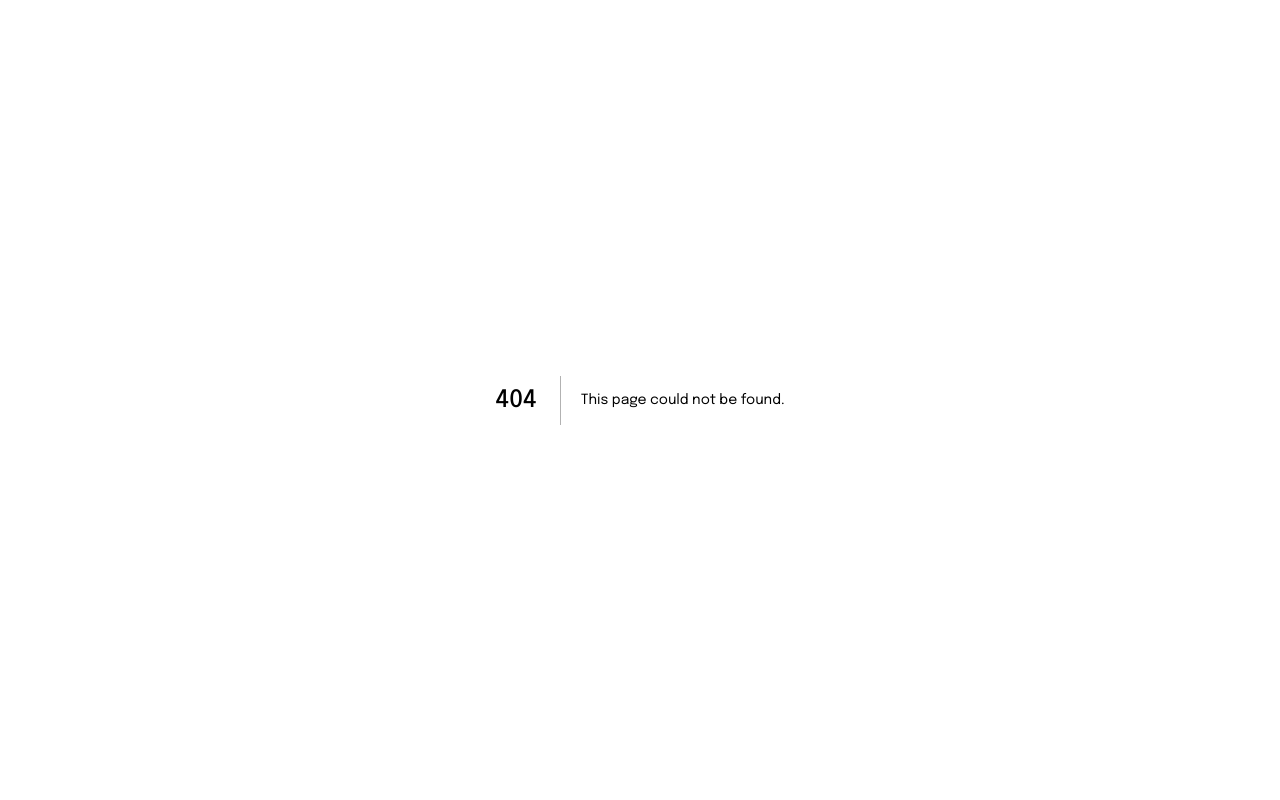
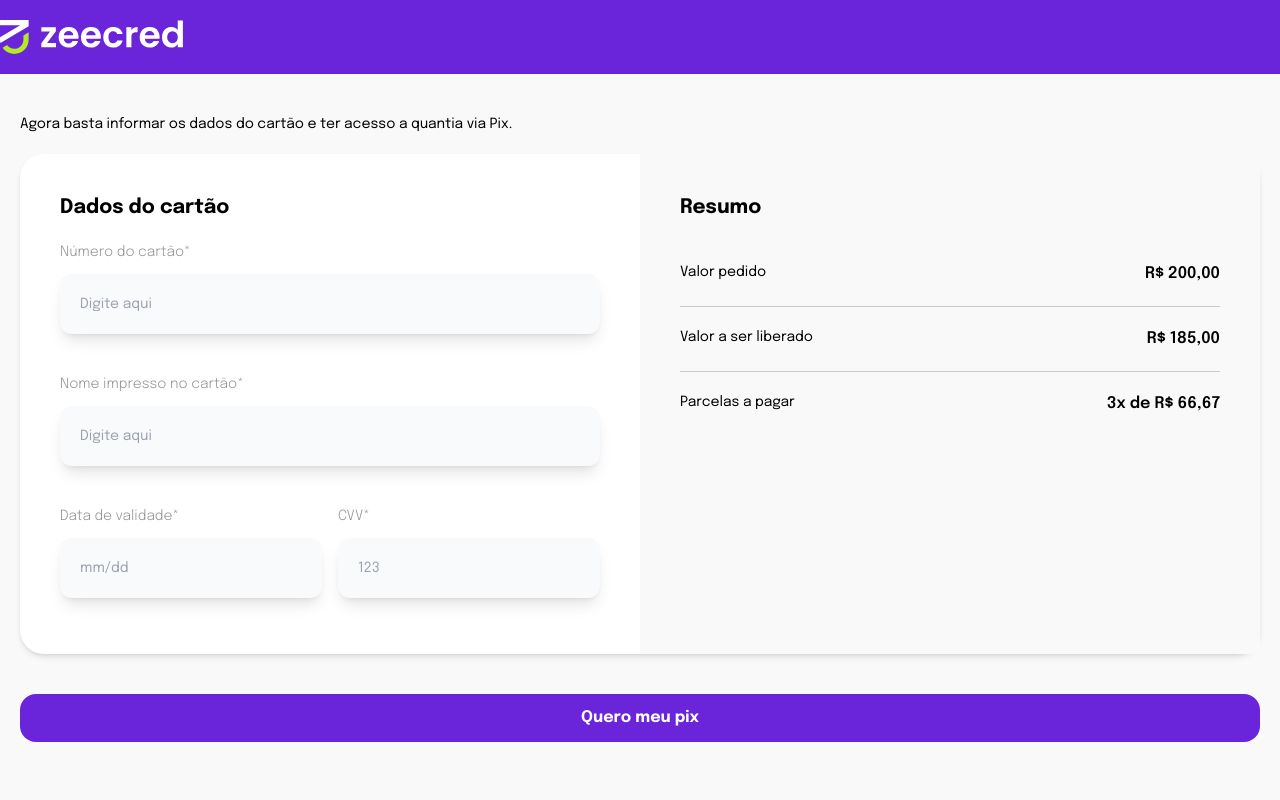
Before and after one commit to willfortes/zeecred-landingpage, a Next.js app: page /payment in a window 1280 px wide. Before the commit this address had no page. Shown: the top 800 px of the page. Built offline with nearby package versions, Linux system fonts and the light colour scheme.

Commit message:
payment page

```diff
--- a/src/app/contract/page.tsx
+++ b/src/app/contract/page.tsx
@@ -8,7 +8,7 @@ import PixFormClient from "@/components/Contract/PixFormClient";
 import Steps from "@/components/Contract/Steps";
 import Footer from "@/components/Footer";
 import { useRouter } from "next/navigation";
-import { useState } from "react";
+import { useEffect, useState } from "react";
 
 export default function Home() {
 
@@ -16,7 +16,13 @@ export default function Home() {
 
   const router = useRouter();
 
+  useEffect(() => {
+    window.scrollTo({ top: 0, behavior: 'smooth' });
+  }, [])
+
   const handleStep = (next: boolean) => {
+    window.scrollTo({ top: 0, behavior: 'smooth' });
+
     if (next) {
       setCurrentStep(currentStep + 1);
     } else {
@@ -26,6 +32,10 @@ export default function Home() {
 
   const handleLandingPage = () => {
     router.push("/")
+  }
+
+  const handlePayment = () => {
+    router.push("/payment")
   }
 
   return (
@@ -78,39 +88,39 @@ export default function Home() {
             {currentStep === 3 &&
               <div>
                 <div className="flex items-center mb-5">
-                    <input id="terms" type="checkbox" value="" className="w-10 h-10 text-primary bg-primary accent-primary border border-primary rounded-xl focus:ring-primary checked:bg-primary" />
-                    <label htmlFor="terms" className="ms-2 md:text-xl text-base font-medium text-gray-900 ">Li e aceito os termos do <a href="" className="text-primary">Guia Contratual</a></label>
+                    <input id="terms" type="checkbox" value="" className="text-primary bg-primary accent-primary border border-primary rounded-xl focus:ring-primary checked:bg-primary" />
+                    <label htmlFor="terms" className="ms-2 md:text-sm text-base font-medium text-gray-900 ">Li e aceito os termos do <a href="" className="text-primary">Guia Contratual</a></label>
                 </div>
                 <div className="flex items-center">
-                    <input id="politics" type="checkbox" value="" className="w-10 h-10 text-primary bg-primary accent-primary border-primary rounded-xl focus:ring-primary " />
-                    <label htmlFor="politics" className="ms-2 md:text-xl text-base font-medium text-gray-900 ">Ao marcar, eu aceito <a href="" className="text-primary">Politica de Privacidade</a></label>
+                    <input id="politics" type="checkbox" value="" className="text-primary bg-primary accent-primary border-primary rounded-xl focus:ring-primary " />
+                    <label htmlFor="politics" className="ms-2 md:text-sm text-base font-medium text-gray-900 ">Ao marcar, eu aceito <a href="" className="text-primary">Politica de Privacidade</a></label>
                 </div>
               </div>
             }
 
-            <div className={`${currentStep > 1 ? "grid md:grid-cols-2 sm:grid-cols-1" : currentStep >= 3 ? "flex justify-start" : "flex justify-end"} gap-5 mt-10 mb-40`}>
+            <div className={`${currentStep >= 1 ? "grid md:grid-cols-2 sm:grid-cols-1" : currentStep >= 3 ? "flex justify-start" : "flex justify-end"} gap-5 mt-10 mb-40`}>
               {currentStep <= 1 &&
-                <button type="button" onClick={handleLandingPage} className={`${currentStep > 1 ? "w-full" : "md:w-1/2 sm:w-full"} w-full border border-primary text-primary py-3 rounded-2xl hover:bg-primary hover:text-white`}>Voltar</button>
+                <button disabled type="button" onClick={handleLandingPage} className={`${currentStep >= 1 ? "w-full" : "md:w-1/2 sm:w-full"} disabled:border-gray-400 disabled:text-gray-400 disabled:hover:bg-gray-200 w-full border border-primary text-primary py-3 font-bold rounded-2xl hover:bg-primary hover:text-white`}>Voltar</button>
               }
 
               {currentStep > 1 && currentStep <= 3 &&
-                <button type="button" onClick={() => handleStep(false)} className={`${currentStep > 1 ? "w-full" : "md:w-1/2 sm:w-full"} w-full border border-primary text-primary py-3 rounded-2xl hover:bg-primary hover:text-white`}>Anterior</button>
+                <button type="button" onClick={() => handleStep(false)} className={`${currentStep >= 1 ? "w-full" : "md:w-1/2 sm:w-full"} w-full border border-primary text-primary py-3 font-bold rounded-2xl hover:bg-primary hover:text-white`}>Anterior</button>
               }
 
               {currentStep <= 2 &&
-                <button type="button" onClick={() => handleStep(true)} className={`${currentStep > 1 ? "w-full" : "md:w-1/2 sm:w-full"} w-full bg-primary text-white py-3 rounded-2xl hover:bg-violet-900`}>Próximo</button>
+                <button type="button" onClick={() => handleStep(true)} className={`${currentStep >= 1 ? "w-full" : "md:w-1/2 sm:w-full"} w-full bg-primary text-white py-3 rounded-2xl font-bold hover:bg-violet-900`}>Próximo</button>
               }
 
               {currentStep === 3 &&
-                <button type="button" onClick={() => handleStep(true)} className={`${currentStep > 1 ? "w-full" : "md:w-1/2 sm:w-full"} w-full bg-primary text-white py-3 rounded-2xl hover:bg-violet-900`}>Finalizar pedido</button>
+                <button type="button" onClick={() => handleStep(true)} className={`${currentStep >= 1 ? "w-full" : "md:w-1/2 sm:w-full"} w-full bg-primary text-white py-3 rounded-2xl font-bold hover:bg-violet-900`}>Finalizar pedido</button>
               }
 
               {currentStep > 3 &&
-                <button type="button" onClick={handleLandingPage} className={`${currentStep > 1 ? "w-full" : "md:w-1/2 sm:w-full"} w-full border border-primary text-primary py-3 rounded-2xl hover:bg-primary hover:text-white`}>Tive um problema</button>
+                <button type="button" onClick={handleLandingPage} className={`${currentStep >= 1 ? "w-full" : "md:w-1/2 sm:w-full"} w-full border border-primary text-primary py-3 font-bold rounded-2xl hover:bg-primary hover:text-white`}>Tive um problema</button>
               }
 
               {currentStep > 3 &&
-                <button type="button" onClick={handleLandingPage} className={`${currentStep > 1 ? "w-full" : "md:w-1/2 sm:w-full"} w-full bg-primary text-white py-3 rounded-2xl hover:bg-violet-900`}>Ir para o início</button>
+                <button type="button" onClick={handlePayment} className={`${currentStep >= 1 ? "w-full" : "md:w-1/2 sm:w-full"} w-full bg-primary text-white py-3 rounded-2xl font-bold hover:bg-violet-900`}>Ir para o início</button>
               }
             </div>
         </div>
--- /dev/null
+++ b/src/app/payment/page.tsx
@@ -0,0 +1,33 @@
+"use client"
+
+import Menu from "@/components/Contract/Menu";
+import PaymentForm from "@/components/Contract/Payment";
+import Footer from "@/components/Footer";
+import { useRouter } from "next/navigation";
+
+export default function Payment() {
+
+  const router = useRouter();
+
+  const handlePayment = () => {
+    router.push("/payment/status")
+  }
+
+  return (
+    <div className="bg-[#F9F9F9]">
+        <Menu />
+        <div className="container m-auto py-5 p-5 md:p-5">
+            <p className="text-sm mb-5 mt-5">Agora basta informar os dados do cartão e ter acesso a quantia via Pix.</p>
+            <div className="shadow-md w-full rounded-3xl bg-white">
+                <PaymentForm />
+            </div>
+
+
+            <div className={`mt-10 mb-40`}>
+            <button type="button" onClick={handlePayment} className={`w-full bg-primary text-white py-3 rounded-2xl font-bold hover:bg-violet-900`}>Quero meu pix</button>
+            </div>
+        </div>
+        <Footer />
+    </div>
+  );
+}
--- /dev/null
+++ b/src/app/payment/status/page.tsx
@@ -0,0 +1,42 @@
+"use client"
+
+import Menu from "@/components/Contract/Menu";
+import Footer from "@/components/Footer";
+import Image from "next/image";
+import { useRouter } from "next/navigation";
+import { useEffect } from "react";
+
+export default function Payment() {
+
+  const router = useRouter();
+
+  useEffect(() => {
+    window.scrollTo({ top: 0, behavior: 'smooth' });
+  }, [])
+
+  const handlePayment = () => {
+    router.push("/")
+  }
+
+  return (
+    <div className="bg-[#F9F9F9]">
+        <Menu />
+        <div className="container m-auto py-5 p-5 md:p-5">
+            <p className="text-sm mb-5 mt-5">Chegamos a conclusão do processamento de seu cartão.</p>
+            <div className="shadow-md w-full rounded-3xl bg-white h-96 flex justify-center content-center">
+                <div className="m-auto w-fit text-center">
+                    <Image src="/icons/check.png" className="m-auto mb-5" alt="ZeeCred Logo" width={94} height={94} />
+                    <p className="font-bold text-sm">Seu cartão foi processado com sucesso</p>
+                </div>
+            </div>
+
+
+            <div className={`mt-10 mb-40 grid md:grid-cols-2 sm:grid-cols-1 gap-5`}>
+                <button disabled type="button" onClick={() => {}} className={`disabled:border-gray-400 disabled:text-gray-400 disabled:hover:bg-gray-200 w-full border border-primary text-primary py-3 font-bold rounded-2xl hover:bg-primary hover:text-white`}>Anterior</button>
+                <button type="button" onClick={handlePayment} className={`w-full bg-primary text-white py-3 rounded-2xl font-bold hover:bg-violet-900`}>Ir para o início</button>
+            </div>
+        </div>
+        <Footer />
+    </div>
+  );
+}
--- a/src/components/Contract/Menu.tsx
+++ b/src/components/Contract/Menu.tsx
@@ -9,7 +9,7 @@ const Menu = () => {
                 <div className="container m-auto py-5 px-5 md:px-0">
                     <div className="grid grid-cols-2">
                         <div className="flex items-center relative">
-                            <Image src="logo-white.svg" alt="ZeeCred Logo" width={182.92} height={34}/>
+                            <Image src="/logo-white.svg" alt="ZeeCred Logo" width={182.92} height={34}/>
                         </div>
                         <div className="flex justify-end content-center items-center">
 
--- a/src/components/Contract/NextSteps/index.tsx
+++ b/src/components/Contract/NextSteps/index.tsx
@@ -27,24 +27,24 @@ const NextSteps = () => {
                 <div className="m-auto mb-10">
                     <p className="text-xl w-full text-center m-auto font-bold mb-5 mt-5">Próximos passos</p>
 
-                    <div className="w-1/2 md:flex sm:grid sm:grid-cols-1 justify-between m-auto gap-1">
-                        <div className="w-48 h-52 rounded-2xl bg-[#F4EDFF] p-10 mb-10">
-                            <p className="text-sm text-primary font-bold">1° Passo</p>
-                            <p className="text-xs font-light mt-5">Você irá receber uma mensagem via Whatsapp de nossa equipe</p>
+                    <div className="w-1/2 md:flex sm:grid sm:grid-cols-1 justify-between m-auto gap-1 relative -left-5 md:-left-0">
+                        <div className="w-48 h-52 rounded-2xl bg-[#F4EDFF] p-5 mb-10">
+                            <p className="text-lg text-primary font-bold">1° Passo</p>
+                            <p className="text-base font-normal mt-5">Você irá receber uma mensagem via Whatsapp de nossa equipe</p>
                         </div>
                         <div className="relative top-14 hidden md:block">
                             <p className="text-2xl text-primary font-bold">{">"}</p>
                         </div>
-                        <div className="w-48 h-52 rounded-2xl bg-[#F4EDFF] p-10 mb-10">
-                            <p className="text-sm text-primary font-bold">2° Passo</p>
-                            <p className="text-xs font-light mt-5">Siga as instruções para realizar a prova de vida e reserva de limites do cartão.</p>
+                        <div className="w-48 h-52 rounded-2xl bg-[#F4EDFF] p-5 mb-10">
+                            <p className="text-lg text-primary font-bold">2° Passo</p>
+                            <p className="text-base font-normal mt-5">Siga as instruções para realizar a prova de vida e reserva de limites do cartão.</p>
                         </div>
                         <div className="relative top-14 hidden md:block">
                             <p className="text-2xl text-primary font-bold">{">"}</p>
                         </div>
-                        <div className="w-48 h-52 rounded-2xl bg-[#F4EDFF] p-10">
-                            <p className="text-sm text-primary font-bold">3° Passo</p>
-                            <p className="text-xs font-light mt-5">Assim que concluir a etapa anterior, aguarde validaçãoe o Pix será enviado.</p>
+                        <div className="w-48 h-52 rounded-2xl bg-[#F4EDFF] p-5">
+                            <p className="text-lg text-primary font-bold">3° Passo</p>
+                            <p className="text-base font-normal mt-5">Assim que concluir a etapa anterior, aguarde validaçãoe o Pix será enviado.</p>
                         </div>
                     </div>
                 </div>
--- /dev/null
+++ b/src/components/Contract/Payment/index.tsx
@@ -0,0 +1,75 @@
+"use client"
+
+import Input from "@/components/Shared/Input"
+import { SubmitHandler, useForm } from "react-hook-form"
+
+type FormClientProps = {
+    pixType: string
+    pixKey: string
+}
+
+const PaymentForm = () => {
+
+    const {
+        register,
+        handleSubmit,
+        watch,
+        formState: { errors },
+    } = useForm<FormClientProps>()
+
+    const onSubmit: SubmitHandler<FormClientProps> = (data) => {
+
+    }
+
+    return (
+        <div>
+            <div className="mb-10 grid md:grid-cols-2 sm:grid-cols-1">
+                <div className="sm:w-full p-10 h-[500px]">
+                    <p className="text-xl font-bold mb-5">Dados do cartão</p>
+
+                    <div className="mt-5">
+                        <Input
+                            label="Número do cartão*"
+                            placeholder="Digite aqui"
+                            inputClassName="mb-10" />
+                        <Input
+                            label="Nome impresso no cartão*"
+                            placeholder="Digite aqui"
+                            inputClassName="mb-10" />
+
+                        <div className="grid md:grid-cols-2 sm:grid-cols-1 gap-4">
+                            <Input
+                                label="Data de validade*"
+                                placeholder="mm/dd"
+                                inputClassName="mb-10" />
+                            <Input
+                                label="CVV*"
+                                placeholder="123"
+                                inputClassName="mb-10" />
+                        </div>
+                    </div>
+                </div>
+                <div className="sm:w-full bg-[#F9F9F9] p-10 h-[500px]">
+                    <p className="text-xl font-bold mb-5">Resumo</p>
+
+                    <div className="mt-5">
+                        <div className="flex justify-between w-full border-b-[1px] border-b-[#c9c9c9] py-5">
+                            <p className="text-sm">Valor pedido</p>
+                            <p className="font-semibold">R$ 200,00</p>
+                        </div>
+                        <div className="flex justify-between w-full border-b-[1px] border-b-[#c9c9c9] py-5">
+                            <p className="text-sm">Valor a ser liberado</p>
+                            <p className="font-semibold">R$ 185,00</p>
+                        </div>
+                        <div className="flex justify-between w-full py-5">
+                            <p className="text-sm">Parcelas a pagar</p>
+                            <p className="font-semibold">3x de R$ 66,67</p>
+                        </div>
+                    </div>
+                </div>
+            </div>
+        </div>
+    );
+};
+
+export default PaymentForm;
--- a/src/components/Contract/PixFormClient/index.tsx
+++ b/src/components/Contract/PixFormClient/index.tsx
@@ -5,7 +5,7 @@ import { SubmitHandler, useForm } from "react-hook-form"
 import Content from "@/shared/data.json";
 import SelectInput from "@/components/Shared/Select";
 import mask from "@/utils/mask";
-import { useEffect, useState } from "react";
+import { useState } from "react";
 
 type FormClientProps = {
     pixType: string
--- a/src/components/Footer.tsx
+++ b/src/components/Footer.tsx
@@ -7,7 +7,7 @@ const Footer = () => {
             <div className="container m-auto">
                 <div className="grid md:grid-cols-10 sm:grid-cols-1 px-10 md:px-0">
                     <div className="md:col-span-2 sm:col-span-1 mb-10 sm:mb-0">
-                        <Image src="logo-white.svg" alt="ZeeCred Logo" width={182.92} height={34} />
+                        <Image src="/logo-white.svg" alt="ZeeCred Logo" width={182.92} height={34} />
                     </div>
                     <div className="md:col-span-8 sm:col-span-1">
                         <p className="text-sm font-light leading-5" dangerouslySetInnerHTML={{__html: Content.footer.description}} />
```
Also changed, not shown: public/icons/check.png (added).
